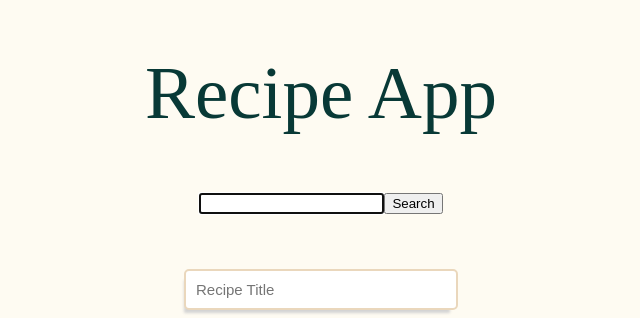
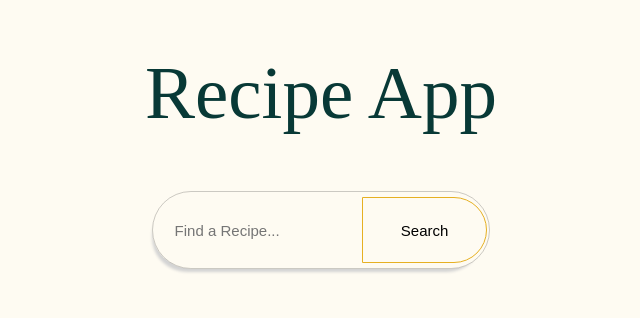
Before and after one commit to milenabarot/recipe-API, a React (Create React App) app in the folder recipefrontend/: page / in a window 1280 px wide. Shown: the top 318 px of the page, without its empty margins (319-959 px from the left). Built offline with nearby package versions, Linux system fonts and the light colour scheme; no server answers; a web font is replaced by a local one.

Commit message:
Styling for Search bar Input field

```diff
--- a/recipefrontend/src/App.scss
+++ b/recipefrontend/src/App.scss
@@ -6,7 +6,6 @@ body {
 
 .App {
   text-align: center;
-  margin: 20px;
   font-family: $main-font-family;
   font-size: 20px;
   color: $main-font-color;
--- a/recipefrontend/src/components/searchRecipe.js
+++ b/recipefrontend/src/components/searchRecipe.js
@@ -1,17 +1,22 @@
+import "../styles/searchRecipe.scss";
+
 function SearchRecipe(props) {
   return (
-    <div>
+    <div className="searchRecipe">
+      <div className="searchRecipe--inputWrap">
         <input
           type="text"
-        className="searchValue"
+          className="searchRecipe--input"
           value={props.searchValue}
           onInput={props.updateSearchValueInput}
           onKeyDown={props.onEnterSearchRecipe}
           ref={props.searchBarRef}
+          placeholder="Find a Recipe..."
         />
-      <button className="searchValue--Button" onClick={props.searchRecipe}>
+        <button className="searchRecipe--button" onClick={props.searchRecipe}>
           Search
         </button>
+      </div>
     </div>
   );
 }
--- /dev/null
+++ b/recipefrontend/src/styles/searchRecipe.scss
@@ -0,0 +1,57 @@
+@use "_variables.scss" as *;
+
+.searchRecipe {
+  margin-top: 55px;
+  display: flex;
+  justify-content: center;
+  align-items: center;
+
+  &--inputWrap {
+    padding: 2px;
+    outline: none;
+    font-size: 15px;
+    box-shadow: -4px 7px 3px -4px lightgray;
+    width: 26%;
+    height: 92%;
+    border-radius: unset;
+    border-top-left-radius: 1000px;
+    border-bottom-left-radius: 1000px;
+    display: flex;
+    justify-content: center;
+    align-items: center;
+    height: 72px;
+    border: thin solid rgba(0, 0, 0, 0.2);
+    border-radius: 1000px;
+  }
+
+  input[type="text"] {
+    border: 2px solid $light-yellow;
+    background-color: transparent;
+    padding-left: 20px;
+    outline: none;
+    font-size: 15px;
+    width: 100%;
+    height: 92%;
+    border-radius: unset;
+    border: unset;
+    border-top-left-radius: 1000px;
+    border-bottom-left-radius: 1000px;
+  }
+  &--button {
+    background-color: transparent;
+    border: 1px solid #e6b022;
+    cursor: pointer;
+    color: black;
+    padding: 0 38px;
+    border-radius: 1000px;
+    border-bottom-left-radius: unset;
+    border-top-left-radius: unset;
+    font-size: 15px;
+    transition: 0.3s ease-in-out;
+    height: 92%;
+
+    &:hover {
+      color: black;
+    }
+  }
+}
```
Lines whose indentation alone changed are shown as unchanged.
